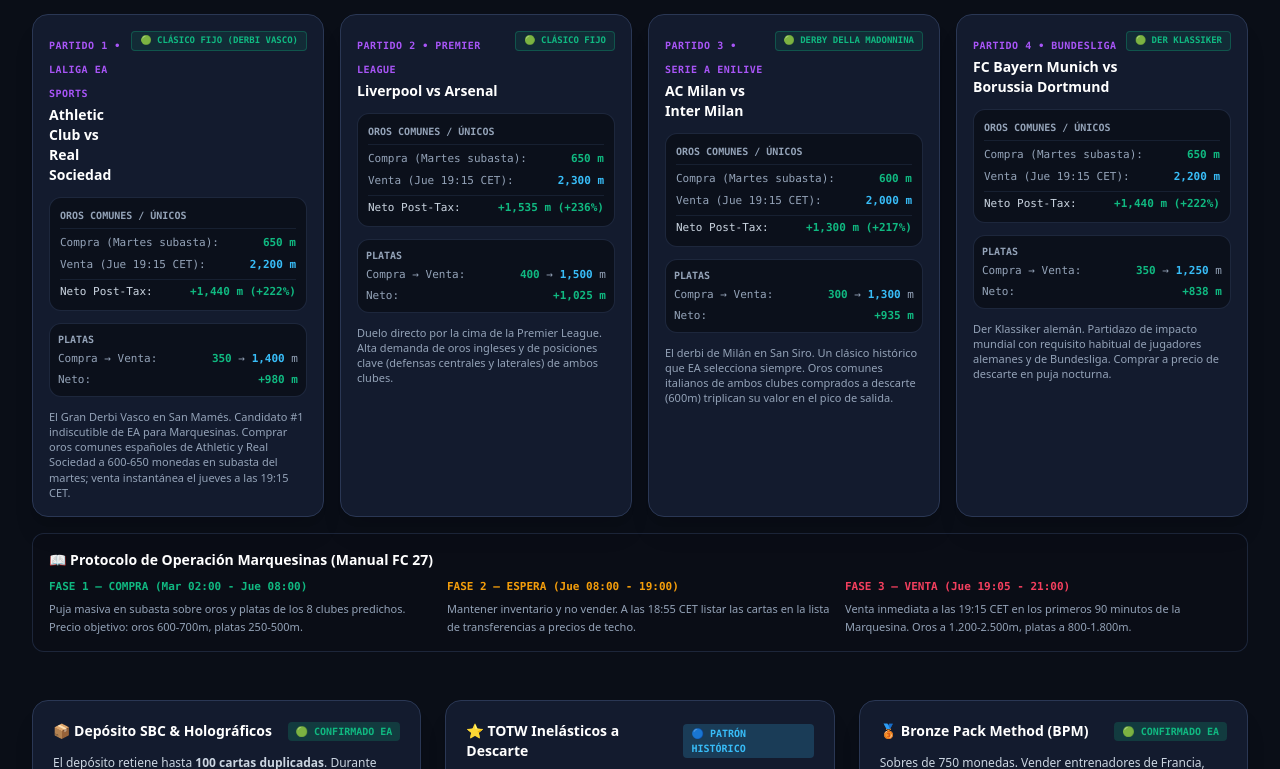
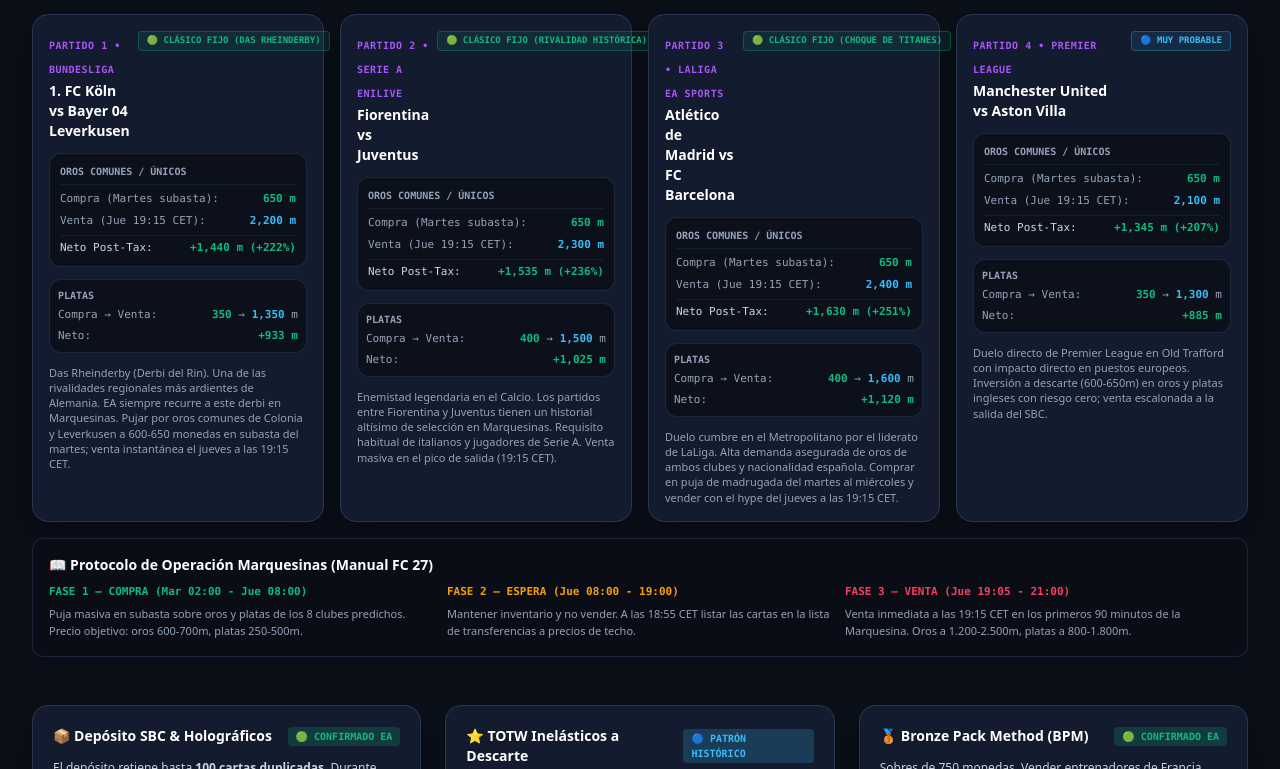
Before and after one commit to varokaballa/fc27-trading-desk, a website: page index.html in a window 1280 px wide. Shown: the part 5878-6647 px from the top of the page. Drawn offline with nearby package versions, Linux system fonts and the light colour scheme; no server answers.

Commit message:
fix: update weekly marquesinas to W45, upgrade Gemini model to 3.8-flash, push to main and master

```diff
--- a/data/marquesinas.json
+++ b/data/marquesinas.json
@@ -1,62 +1,62 @@
 {
-  "week": "2026-W44",
-  "generatedAt": "2026-10-29T10:35:00.000Z",
+  "week": "2026-W45",
+  "generatedAt": "2026-11-03T21:00:00.000Z",
   "predictions": [
     {
-      "league": "LaLiga EA Sports",
-      "home": "Athletic Club",
-      "away": "Real Sociedad",
+      "league": "Bundesliga",
+      "home": "1. FC Köln",
+      "away": "Bayer 04 Leverkusen",
       "certainty": "green",
-      "certainty_label": "🟢 CLÁSICO FIJO (DERBI VASCO)",
+      "certainty_label": "🟢 CLÁSICO FIJO (DAS RHEINDERBY)",
       "gold_buy": 650,
       "gold_sell": 2200,
       "silver_buy": 350,
-      "silver_sell": 1400,
+      "silver_sell": 1350,
       "breakeven_gold": 685,
       "roi_gold_pct": 221,
-      "strategy": "El Gran Derbi Vasco en San Mamés. Candidato #1 indiscutible de EA para Marquesinas. Comprar oros comunes españoles de Athletic y Real Sociedad a 600-650 monedas en subasta del martes; venta instantánea el jueves a las 19:15 CET."
+      "strategy": "Das Rheinderby (Derbi del Rin). Una de las rivalidades regionales más ardientes de Alemania. EA siempre recurre a este derbi en Marquesinas. Pujar por oros comunes de Colonia y Leverkusen a 600-650 monedas en subasta del martes; venta instantánea el jueves a las 19:15 CET."
     },
     {
-      "league": "Premier League",
-      "home": "Liverpool",
-      "away": "Arsenal",
+      "league": "Serie A Enilive",
+      "home": "Fiorentina",
+      "away": "Juventus",
       "certainty": "green",
-      "certainty_label": "🟢 CLÁSICO FIJO",
+      "certainty_label": "🟢 CLÁSICO FIJO (RIVALIDAD HISTÓRICA)",
       "gold_buy": 650,
       "gold_sell": 2300,
       "silver_buy": 400,
       "silver_sell": 1500,
       "breakeven_gold": 685,
       "roi_gold_pct": 236,
-      "strategy": "Duelo directo por la cima de la Premier League. Alta demanda de oros ingleses y de posiciones clave (defensas centrales y laterales) de ambos clubes."
+      "strategy": "Enemistad legendaria en el Calcio. Los partidos entre Fiorentina y Juventus tienen un historial altísimo de selección en Marquesinas. Requisito habitual de italianos y jugadores de Serie A. Venta masiva en el pico de salida (19:15 CET)."
     },
     {
-      "league": "Serie A Enilive",
-      "home": "AC Milan",
-      "away": "Inter Milan",
+      "league": "LaLiga EA Sports",
+      "home": "Atlético de Madrid",
+      "away": "FC Barcelona",
       "certainty": "green",
-      "certainty_label": "🟢 DERBY DELLA MADONNINA",
-      "gold_buy": 600,
-      "gold_sell": 2000,
-      "silver_buy": 300,
-      "silver_sell": 1300,
-      "breakeven_gold": 632,
-      "roi_gold_pct": 216,
-      "strategy": "El derbi de Milán en San Siro. Un clásico histórico que EA selecciona siempre. Oros comunes italianos de ambos clubes comprados a descarte (600m) triplican su valor en el pico de salida."
+      "certainty_label": "🟢 CLÁSICO FIJO (CHOQUE DE TITANES)",
+      "gold_buy": 650,
+      "gold_sell": 2400,
+      "silver_buy": 400,
+      "silver_sell": 1600,
+      "breakeven_gold": 685,
+      "roi_gold_pct": 250,
+      "strategy": "Duelo cumbre en el Metropolitano por el liderato de LaLiga. Alta demanda asegurada de oros de ambos clubes y nacionalidad española. Comprar en puja de madrugada del martes al miércoles y vender con el hype del jueves a las 19:15 CET."
     },
     {
-      "league": "Bundesliga",
-      "home": "FC Bayern Munich",
-      "away": "Borussia Dortmund",
-      "certainty": "green",
-      "certainty_label": "🟢 DER KLASSIKER",
+      "league": "Premier League",
+      "home": "Manchester United",
+      "away": "Aston Villa",
+      "certainty": "blue",
+      "certainty_label": "🔵 MUY PROBABLE",
       "gold_buy": 650,
-      "gold_sell": 2200,
+      "gold_sell": 2100,
       "silver_buy": 350,
-      "silver_sell": 1250,
+      "silver_sell": 1300,
       "breakeven_gold": 685,
-      "roi_gold_pct": 221,
-      "strategy": "Der Klassiker alemán. Partidazo de impacto mundial con requisito habitual de jugadores alemanes y de Bundesliga. Comprar a precio de descarte en puja nocturna."
+      "roi_gold_pct": 207,
+      "strategy": "Duelo directo de Premier League en Old Trafford con impacto directo en puestos europeos. Inversión a descarte (600-650m) en oros y platas ingleses con riesgo cero; venta escalonada a la salida del SBC."
     }
   ]
 }
--- a/index.html
+++ b/index.html
@@ -1912,13 +1912,14 @@ _Generado desde FC 27 Trading Desk Pro_`;
         // =========================================================================
         async function loadMarquesinas() {
             try {
+                const cacheBust = '?t=' + Date.now();
                 // Try relative paths for GitHub Pages, Vercel, and local
-                let res = await fetch('data/marquesinas.json');
+                let res = await fetch('data/marquesinas.json' + cacheBust);
                 if (!res.ok) {
-                    res = await fetch('public/data/marquesinas.json');
+                    res = await fetch('public/data/marquesinas.json' + cacheBust);
                 }
                 if (!res.ok) {
-                    res = await fetch('/data/marquesinas.json');
+                    res = await fetch('/data/marquesinas.json' + cacheBust);
                 }
                 if (!res.ok) throw new Error('No marquesinas data yet');
 
```
Also changed, not shown: scripts/predict-marquesinas.mjs (+36 -48 lines), .github/workflows/weekly-marquesinas.yml.
